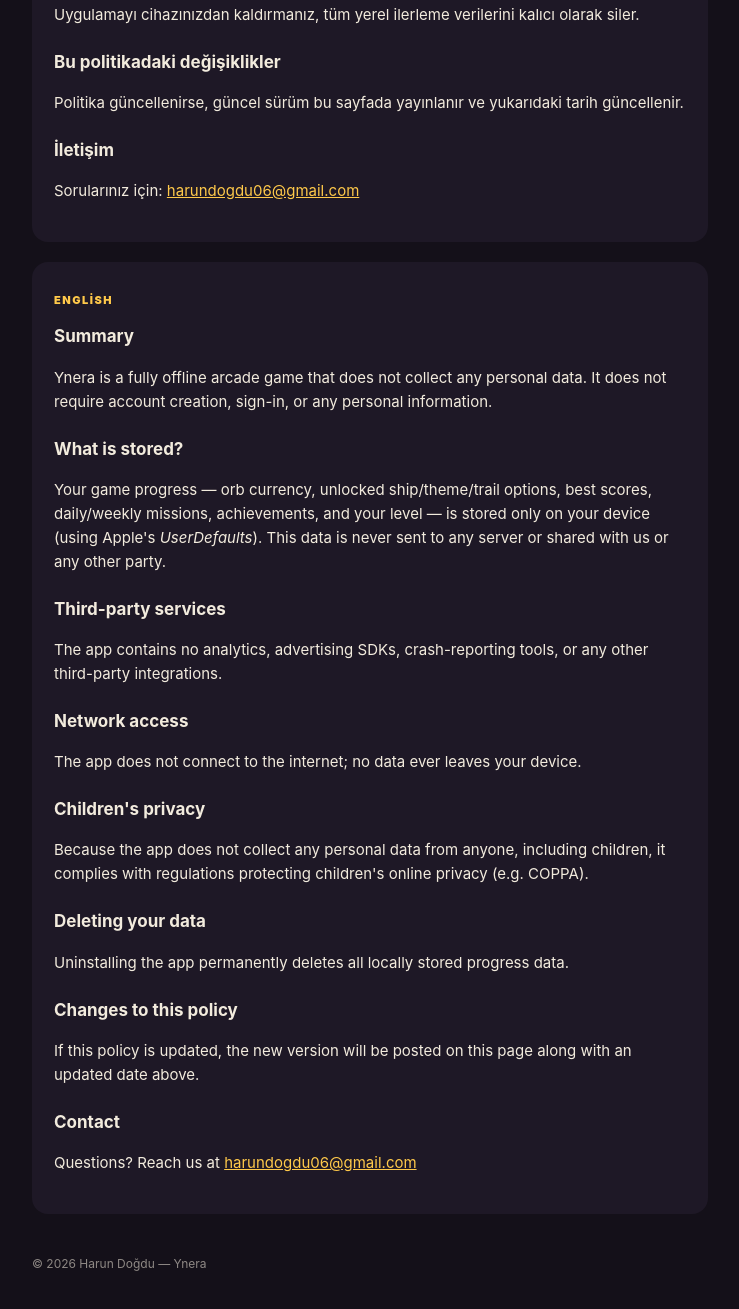
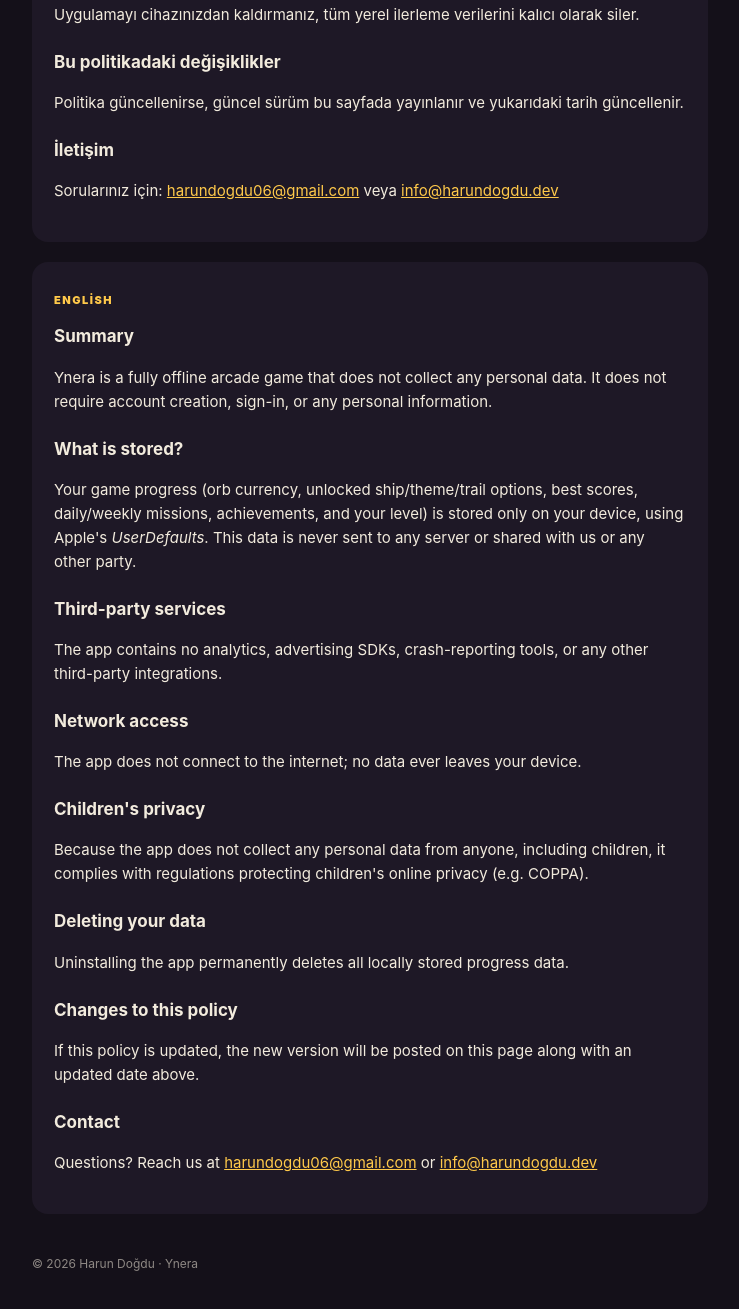
Before and after one commit to harundogdu/ynera-legal, a plain HTML site: page privacy.html in a window 1280 px wide. Shown: the part 909-2218 px from the top of the page, without its empty margins (270-1009 px from the left). Drawn offline with Linux system fonts and the light colour scheme.

Commit message:
docs: metinleri humanizer ile sadeleştir, ikinci iletişim e-postası ekle

```diff
--- a/privacy.html
+++ b/privacy.html
@@ -3,7 +3,7 @@
 <head>
 <meta charset="utf-8">
 <meta name="viewport" content="width=device-width, initial-scale=1">
-<title>Ynera — Gizlilik Politikası / Privacy Policy</title>
+<title>Ynera · Gizlilik Politikası / Privacy Policy</title>
 <link rel="stylesheet" href="style.css">
 </head>
 <body>
@@ -24,7 +24,7 @@
     <p>Ynera, hiçbir kişisel veri toplamayan, tamamen çevrimdışı çalışan bir arcade oyunudur. Hesap oluşturma, giriş yapma veya herhangi bir kişisel bilgi girmenizi gerektirmez.</p>
 
     <h2>Neler saklanır?</h2>
-    <p>Oyun ilerlemeniz — küre miktarı, açılan gemi/tema/iz seçenekleri, en iyi skorlarınız, günlük/haftalık görevler, başarımlar ve seviyeniz — yalnızca cihazınızda (Apple'ın <em>UserDefaults</em> mekanizmasıyla) saklanır. Bu veriler hiçbir sunucuya gönderilmez, bizimle ya da başka bir tarafla paylaşılmaz.</p>
+    <p>Oyun ilerlemeniz (küre miktarı, açılan gemi/tema/iz seçenekleri, en iyi skorlarınız, günlük/haftalık görevler, başarımlar ve seviyeniz) yalnızca cihazınızda, Apple'ın <em>UserDefaults</em> mekanizmasıyla saklanır. Bu veriler hiçbir sunucuya gönderilmez, bizimle ya da başka bir tarafla paylaşılmaz.</p>
 
     <h2>Üçüncü taraf servisler</h2>
     <p>Uygulama; analitik, reklam SDK'sı, çökme raporlama aracı veya başka herhangi bir üçüncü taraf entegrasyonu içermez.</p>
@@ -42,7 +42,7 @@
     <p>Politika güncellenirse, güncel sürüm bu sayfada yayınlanır ve yukarıdaki tarih güncellenir.</p>
 
     <h2>İletişim</h2>
-    <p>Sorularınız için: <a href="mailto:harundogdu06@gmail.com">harundogdu06@gmail.com</a></p>
+    <p>Sorularınız için: <a href="mailto:harundogdu06@gmail.com">harundogdu06@gmail.com</a> veya <a href="mailto:info@harundogdu.dev">info@harundogdu.dev</a></p>
   </div>
 
   <div class="lang-block">
@@ -52,7 +52,7 @@
     <p>Ynera is a fully offline arcade game that does not collect any personal data. It does not require account creation, sign-in, or any personal information.</p>
 
     <h2>What is stored?</h2>
-    <p>Your game progress — orb currency, unlocked ship/theme/trail options, best scores, daily/weekly missions, achievements, and your level — is stored only on your device (using Apple's <em>UserDefaults</em>). This data is never sent to any server or shared with us or any other party.</p>
+    <p>Your game progress (orb currency, unlocked ship/theme/trail options, best scores, daily/weekly missions, achievements, and your level) is stored only on your device, using Apple's <em>UserDefaults</em>. This data is never sent to any server or shared with us or any other party.</p>
 
     <h2>Third-party services</h2>
     <p>The app contains no analytics, advertising SDKs, crash-reporting tools, or any other third-party integrations.</p>
@@ -70,10 +70,10 @@
     <p>If this policy is updated, the new version will be posted on this page along with an updated date above.</p>
 
     <h2>Contact</h2>
-    <p>Questions? Reach us at <a href="mailto:harundogdu06@gmail.com">harundogdu06@gmail.com</a></p>
+    <p>Questions? Reach us at <a href="mailto:harundogdu06@gmail.com">harundogdu06@gmail.com</a> or <a href="mailto:info@harundogdu.dev">info@harundogdu.dev</a></p>
   </div>
 
-  <footer>© 2026 Harun Doğdu — Ynera</footer>
+  <footer>© 2026 Harun Doğdu · Ynera</footer>
 </div>
 </body>
 </html>
```
Also changed, not shown: index.html (+3 -3 lines), terms.html (+4 -4 lines).
